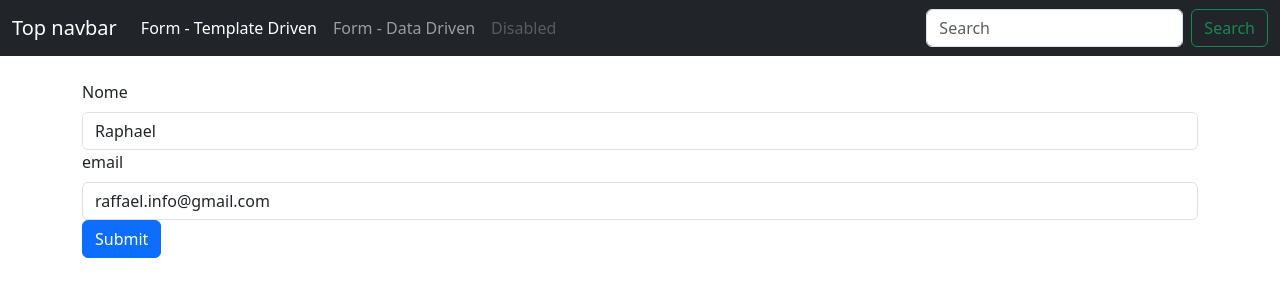
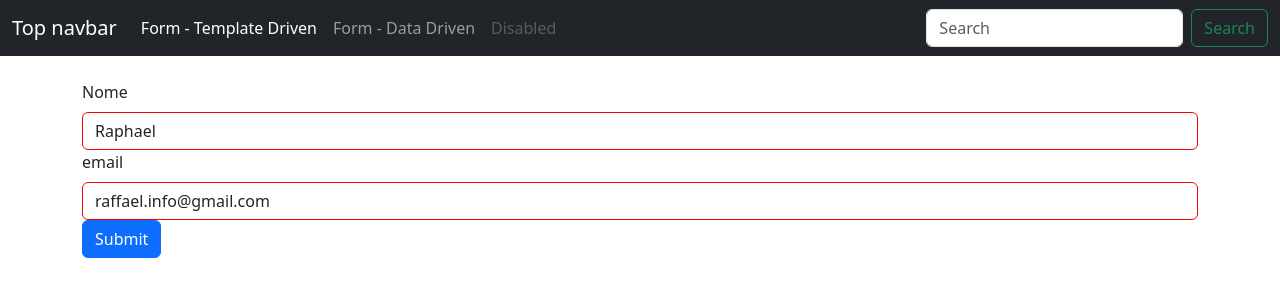
Before and after one commit to rbragadev/classes-forms, an Angular app: page /templateForm in a window 1280 px wide. Shown: the top 300 px of the page. Built offline with nearby package versions, Linux system fonts and the light colour scheme.

Commit message:
tratamento de erros css - video 79 - estudar mais

```diff
--- a/src/app/template-form/template-form.component.css
+++ b/src/app/template-form/template-form.component.css
@@ -0,0 +1,3 @@
+.ng-untouched:not(form) {
+  border: 1px solid red;
+}
--- a/src/app/template-form/template-form.component.html
+++ b/src/app/template-form/template-form.component.html
@@ -9,7 +9,10 @@
       placeholder="nome"
       [(ngModel)]="usuario.nome"
       required
+      #nome="ngModel"
     />
+
+    <div *ngIf="!nome.valid" class="alert alert-danger">Nome é Obrigatorio</div>
   </div>
   <div class="form-group">
     <label for="email" class="form-label">email</label>
--- a/src/app/template-form/template-form.component.ts
+++ b/src/app/template-form/template-form.component.ts
@@ -11,7 +11,7 @@ export class TemplateFormComponent {
     email: 'raffael.info@gmail.com',
   };
   onSubmit(form: any) {
-    console.log(form.value);
+    console.log(form);
     console.log(this.usuario);
   }
 }
```
